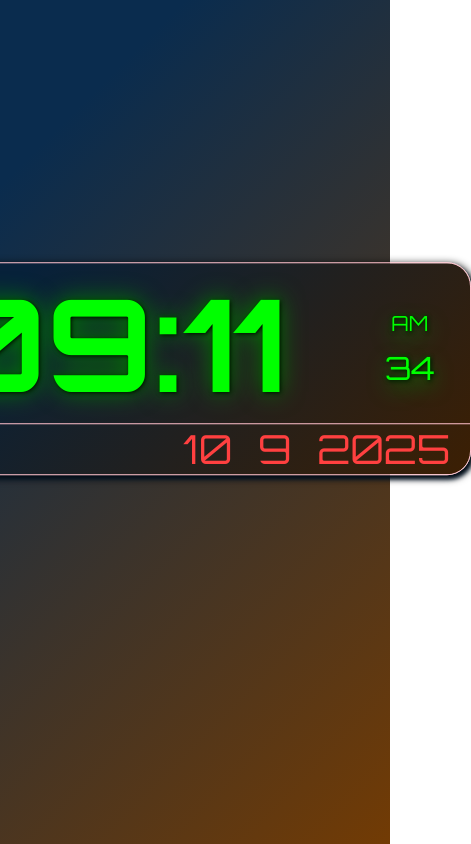
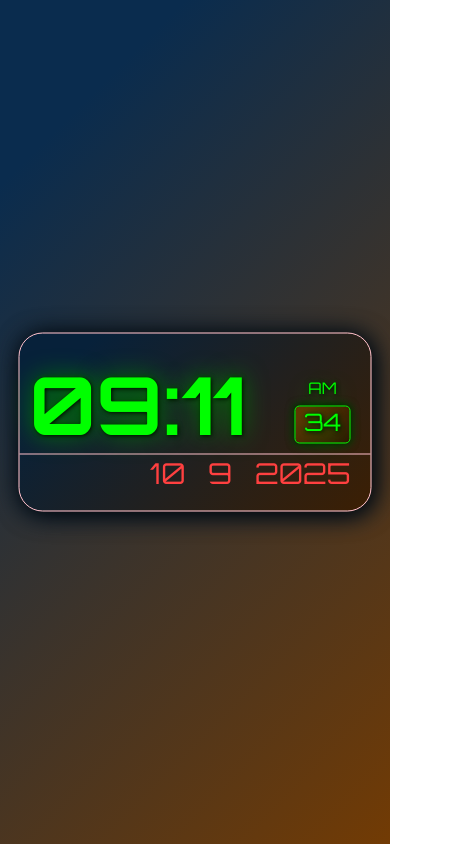
Before and after one commit to aliahmad1129/Digital-Clock, a plain HTML site: page index.html in a window 390 px wide. Shown: the whole page, 471 px wide, since content can reach past the window. Drawn offline with Linux system fonts and the light colour scheme.

Commit message:
Update index.html

```diff
--- a/index.html
+++ b/index.html
@@ -22,14 +22,14 @@
 
     .clock {
       background: linear-gradient(135deg, rgb(7, 33, 58) 15%, rgb(60, 31, 3) 100%);
-      box-shadow: 2px 2px 8px  black, 2px 4px 4px rgb(7, 33, 58);
-
+      box-shadow: 2px 2px 8px black, 2px 4px 4px rgb(7, 33, 58);
+      animation: glow 1s ease-in-out infinite alternate;
       top: 50%;
       left: 50%;
       height: auto;
-      width: 550px;
+      width: 610px;
       position: absolute;
-      transform: translate(-50%, -75%);
+      transform: translate(-50%, -50%);
       border: 1px solid pink;
       border-radius: 24px;
     }
@@ -88,14 +88,56 @@
     }
 
     .sec {
-      /* border: 1px solid blue; */
+      border: 1px solid lime;
+      border-radius: 5px;
       text-shadow: 1px 1px 4px black, 0 8px 20px green, 0 0 4px darkgreen;
       height: auto;
+      box-shadow: 0 0 8px black, 0 0 8px green;
+      background: linear-gradient(135deg, rgb(95, 53, 4) 15%, rgb(44, 22, 2) 100%);
       /* width: 100%; */
-      padding: 0 10px 10px 10px;
+      /* padding: 0 10px 10px 10px; */
       margin: 0;
       font-size: 2rem;
       text-align: center;
+    }
+
+    @keyframes glow {
+      from {
+        box-shadow: 2px 2px 8px black, 2px 4px 4px rgb(7, 33, 58);
+      }
+
+      to {
+         box-shadow: 2px 2px 24px black, 2px 4px 24px rgb(7, 33, 58);
+      }
+    }
+
+    @media (max-width: 650px) {
+      .clock {
+        width: 90%;
+        padding: 20px 0;
+      }
+
+      .h-m {
+        font-size: 5rem;
+        padding: 0 10px 0 0;
+        margin: 0 0 0 10px;
+      }
+
+      .date {
+        font-size: 1.8rem;
+        padding-right: 10px;
+      }
+
+      .zone {
+        font-size: 1rem;
+        padding: 8px;
+        margin: 6px 6px 0 6px;
+      }
+
+      .sec {
+        font-size: 1.5rem;
+        padding: 0 6px 6px 6px;
+      }
     }
   </style>
 </head>
```
